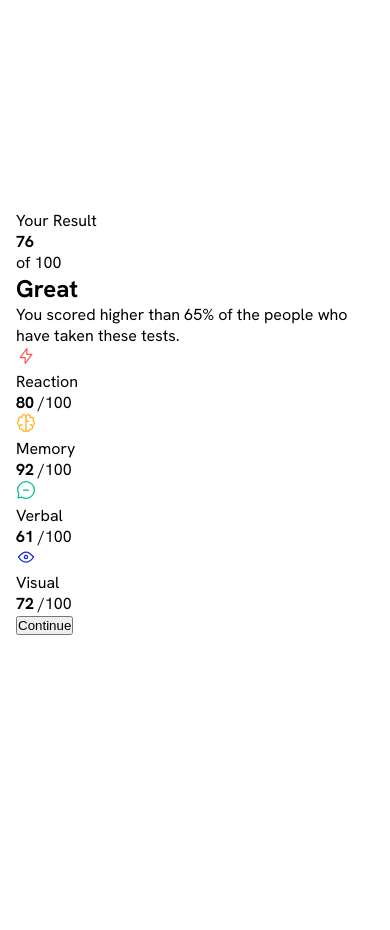
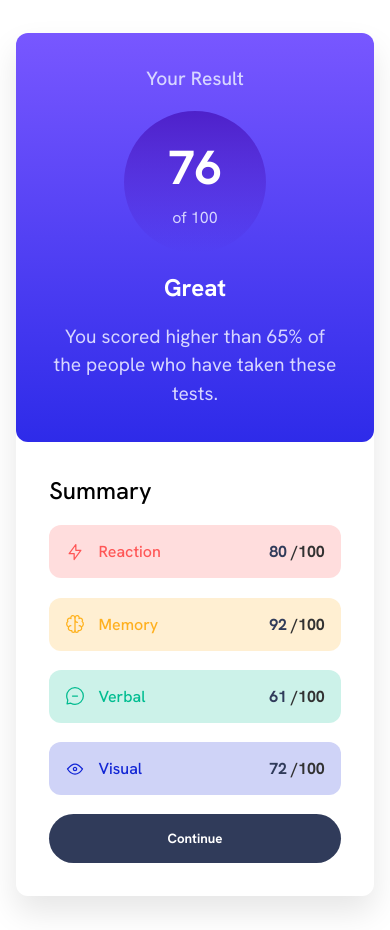
Before and after one commit to PIQON/ResultsSummary, a plain HTML site: page index.html in a window 390 px wide. Before the commit the page ends 844 px from the top, so only its background shows below. Drawn offline with Linux system fonts and the light colour scheme.

Commit message:
Work with CSS
Add a styling on desktop and mobile.

```diff
--- a/index.html
+++ b/index.html
@@ -19,7 +19,7 @@
       <div class="wrapper">
         <article class="summary">
           <div class="summary__result">
-            <p class="addition">Your Result</p>
+            <p class="summary__addition">Your Result</p>
             <div class="summary__result-points">
               <p class="summary__points">
                 <span class="visuallyhidden">Your points of test</span>
@@ -37,6 +37,7 @@
             </p>
           </div>
           <div class="statistics">
+            <h2 class="statistics__title">Summary</h2>
             <div class="statistics__item statistics__item--reaction">
               <img
                 src="./assets/images/icon-reaction.svg"
@@ -93,8 +94,8 @@
                 <span>/100</span>
               </p>
             </div>
+            <button class="btn btn--continue">Continue</button>
           </div>
-          <button class="btn btn--continue">Continue</button>
         </article>
       </div>
     </main>
--- a/style/style.css
+++ b/style/style.css
@@ -1,16 +1,18 @@
 :root {
-  --color-primary-400: hsl(0, 100%, 67%);
-  --color-primary-300: hsl(39, 100%, 56%);
-  --color-primary-200: hsl(166, 100%, 37%);
-  --color-primary-100: hsl(234, 85%, 45%);
+  --color-primary-400: 255, 87, 87;
+  --color-primary-300: 255, 176, 31;
+  --color-primary-200: 0, 189, 145;
+  --color-primary-100: 17, 37, 212;
 
-  --color-neutral-400: hsl(0, 100%, 100%);
-  --color-neutral-300: hsl(224, 30%, 27%);
+  --color-neutral-400: 255, 255, 255;
+  --color-neutral-300: 215, 214, 255;
+  --color-neutral-200: 48, 59, 90;
+  --color-neutral-100: 50, 50, 50;
 
-  --color-gradient-400: hsl(252, 100%, 67%);
-  --color-gradient-300: hsl(241, 81%, 54%);
-  --color-gradient-200: hsla(256, 72%, 46%, 1);
-  --color-gradient-100: hsla(241, 72%, 46%, 0);
+  --color-gradient-400: 120, 87, 255;
+  --color-gradient-300: 46, 43, 233;
+  --color-gradient-200: 78, 33, 202;
+  --color-gradient-100: rgba(36, 33, 202, 0);
 }
 
 *,
@@ -31,16 +33,153 @@ body {
   justify-content: center;
 
   min-height: 100vh;
-  background-color: var(--color-neutral-400);
+  background-color: rgb(var(--color-neutral-400));
 }
 
 .wrapper {
-  max-width: 40rem;
+  max-width: 45rem;
   margin: 0 auto;
-  padding: 0 1rem;
+  padding: 2.074rem 1rem;
 }
 
 .summary {
+  display: grid;
+  grid-template-columns: repeat(2, 1fr);
+  box-shadow: 0 1rem 2rem rgba(0, 0, 0, 0.1);
+  border-radius: 12px;
+}
+
+.summary__result {
+  display: flex;
+  flex-direction: column;
+  align-items: center;
+  gap: 1.2rem;
+
+  padding: 2.074rem;
+  text-align: center;
+  border-radius: 12px;
+  background-image: linear-gradient(
+    to bottom,
+    rgb(var(--color-gradient-400)),
+    rgb(var(--color-gradient-300))
+  );
+}
+
+.summary__addition {
+  font-size: 1.2rem;
+  font-weight: 500;
+  color: rgb(var(--color-neutral-300));
+}
+
+.summary__result-points {
+  display: flex;
+  flex-direction: column;
+  gap: 0.579rem;
+  align-items: center;
+  justify-content: center;
+
+  height: 8.916rem;
+  width: 8.916rem;
+
+  border-radius: 50%;
+  aspect-ratio: 1/1;
+  background-image: linear-gradient(
+    to bottom,
+    rgb(var(--color-gradient-200)),
+    var(--color-gradient-100)
+  );
+}
+
+.summary__points {
+  font-weight: 700;
+  font-size: 2.986rem;
+  color: rgb(var(--color-neutral-400));
+}
+
+.summary__of-points {
+  color: rgb(var(--color-neutral-300));
+}
+
+.summary__title {
+  color: rgb(var(--color-neutral-400));
+}
+
+.summary__description {
+  font-size: 1.2rem;
+  line-height: 1.5;
+  color: rgb(var(--color-neutral-300));
+}
+
+.statistics {
+  display: flex;
+  flex-direction: column;
+  gap: 1.2rem;
+  padding: 2.074rem;
+}
+
+.statistics__addition {
+  font-size: 1.2rem;
+  font-weight: 700;
+  color: rgb(var(--color-neutral-200));
+}
+
+.statistics__item {
+  display: flex;
+  align-items: center;
+  gap: 0.833rem;
+  padding: 1rem;
+  border-radius: 12px;
+}
+
+.statistics__item--reaction {
+  color: rgb(var(--color-primary-400));
+  background-color: rgb(var(--color-primary-400), 0.2);
+}
+
+.statistics__item--memory {
+  color: rgb(var(--color-primary-300));
+  background-color: rgb(var(--color-primary-300), 0.2);
+}
+
+.statistics__item--verbal {
+  color: rgb(var(--color-primary-200));
+  background-color: rgb(var(--color-primary-200), 0.2);
+}
+
+.statistics__item--visual {
+  color: rgb(var(--color-primary-100));
+  background-color: rgb(var(--color-primary-100), 0.2);
+}
+
+.statistics__stats {
+  margin-left: auto;
+  color: rgb(var(--color-neutral-100));
+  font-weight: 700;
+}
+
+.statistics__stats strong {
+  color: rgb(var(--color-neutral-200));
+}
+
+.statistics__title {
+  font-weight: 500;
+}
+
+.btn {
+  cursor: pointer;
+  border: none;
+  background-color: transparent;
+  font-family: inherit;
+}
+
+.btn--continue {
+  margin-top: auto;
+  width: 100%;
+  padding: 1rem;
+  border-radius: 100rem;
+  background-color: rgb(var(--color-neutral-200));
+  color: rgb(var(--color-neutral-400));
+  font-weight: 700;
 }
 
 .visuallyhidden {
@@ -51,3 +190,13 @@ body {
   overflow: hidden;
   clip: rect(0 0 0 0);
 }
+
+@media (max-width: 37.5rem) {
+  .wrapper {
+    max-width: 30rem;
+  }
+
+  .summary {
+    grid-template-columns: 1fr;
+  }
+}
```
